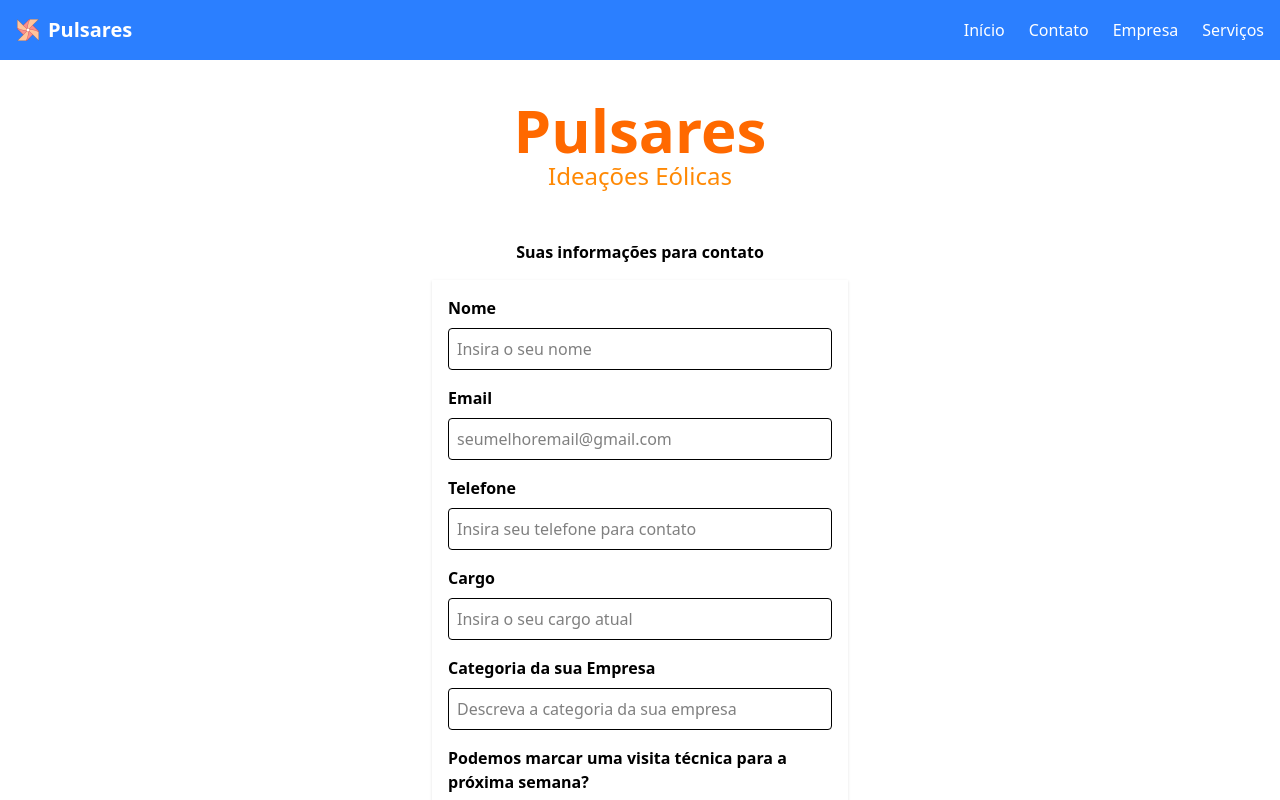
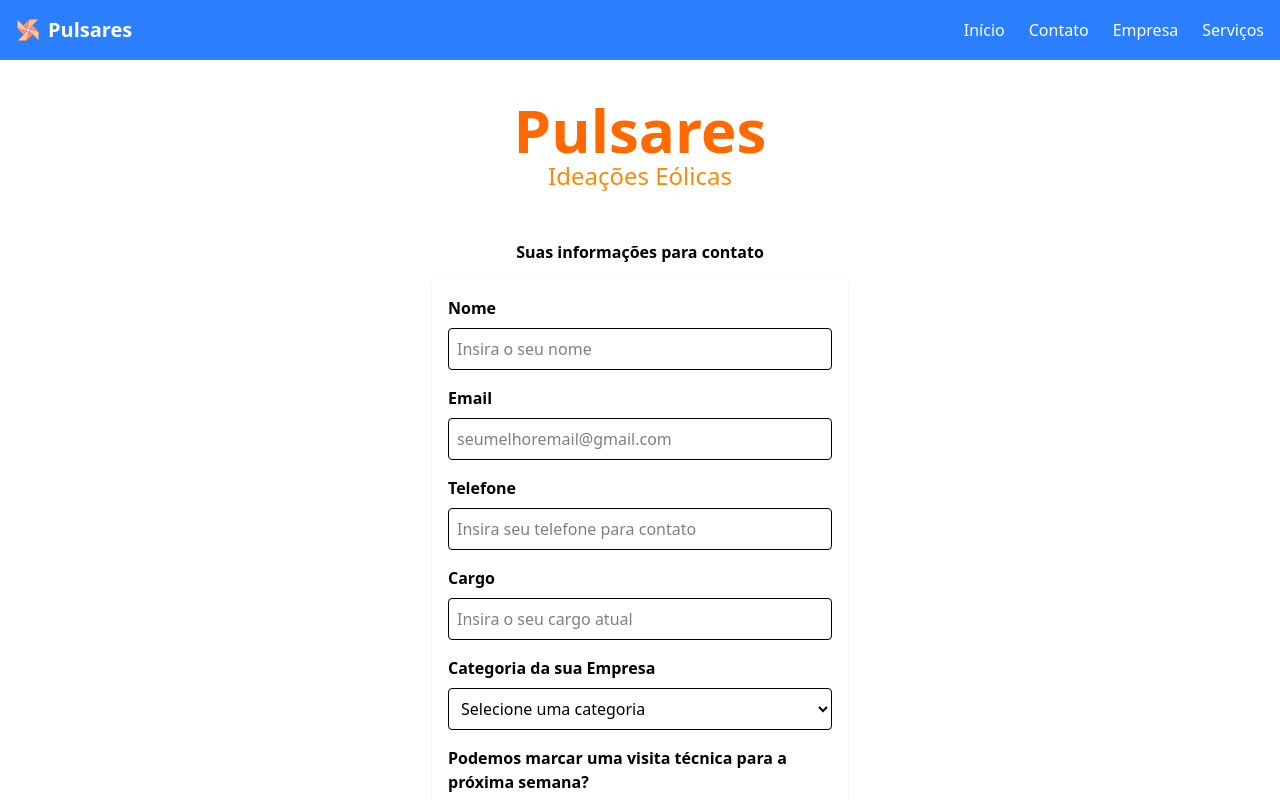
Before and after one commit to iagoponte/LandingPageCompany, a React (Vite) app in the folder frontend/: page /contact_us in a window 1280 px wide. Shown: the top 800 px of the page. Built offline with nearby package versions, Linux system fonts and the light colour scheme.

Commit message:
fix: form-select

```diff
--- a/frontend/src/components/Form/form.jsx
+++ b/frontend/src/components/Form/form.jsx
@@ -4,14 +4,68 @@ export const Form = ({ fields, onSubmit }) => {
   const {
     register,
     handleSubmit,
+    watch,
     formState: { errors },
   } = useForm();
 
    return (
+    // <form onSubmit={handleSubmit(onSubmit)} className="shadow text-black p-4 space-y-4">
+    //   {fields.map((field) => (
+    //     <div key={field.name} className="mb-4">
+    //       <label className="block mb-2 font-semibold">{field.label}</label>
+    //       {field.type === "radio" ? (
+    //         <div className="flex flex-col gap-2">
+    //           {field.options?.map((option) => (
+    //             <label key={option.value} className="flex items-center gap-2">
+    //               <input {...register(field.name, field.validation)} type="radio" value={option.value} className="accent-blue-600" />
+    //               {option.label}
+    //             </label>
+    //           ))}
+    //         </div>
+    //       ) : (
+    //         <input
+    //           {...register(field.name, field.validation)}
+    //           type={field.type}
+    //           placeholder={field.placeholder}
+    //           min={field.min}
+    //           max={field.max}
+    //           className="border p-2 rounded w-full"
+    //         />
+    //       )}
+    //       {errors[field.name] && (
+    //         <span className="text-red-500 text-sm">{errors[field.name].message}</span>
+    //       )}
+    //     </div>
+    //   ))}
+
+    //   <div className="flex items-center gap-2">
+    //   <button type="submit" className="bg-gray-800 text-white mx-auto px-4 py-2 rounded hover:bg-orange-500">
+    //     Enviar
+    //   </button>
+    //   </div>
+    // </form>
     <form onSubmit={handleSubmit(onSubmit)} className="shadow text-black p-4 space-y-4">
-      {fields.map((field) => (
-        <div key={field.name} className="mb-4">
+            {fields.map((field) => {
+
+                // --- Lógica Condicional ---
+                let isVisible = true; // Por padrão, o campo é visível
+                if (field.conditionalOn) {
+                    const watchedValue = watch(field.conditionalOn); // Observa o campo pai
+                    isVisible = watchedValue === field.conditionalValue; // Verifica se a condição é atendida
+                }
+                // --- Fim Lógica Condicional ---
+
+                // Ajusta a validação para ser obrigatória apenas se visível
+                const fieldValidation = {
+                    ...field.validation,
+                    required: isVisible ? field.validation?.required : false,
+                };
+
+                return (
+                    // Adiciona a classe 'hidden' se não for visível
+                    <div key={field.name} className={`mb-4 ${!isVisible ? 'hidden' : ''}`}>
                         <label className="block mb-2 font-semibold">{field.label}</label>
+
                         {field.type === "radio" ? (
                             <div className="flex flex-col gap-2">
                                 {field.options?.map((option) => (
@@ -21,21 +75,37 @@ export const Form = ({ fields, onSubmit }) => {
                                     </label>
                                 ))}
                             </div>
+                        // --- NOVO: Renderização do Select ---
+                        ) : field.type === "select" ? (
+                            <select
+                                {...register(field.name, field.validation)} // Usa a validação original
+                                className="border p-2 rounded w-full bg-white" // Adiciona bg-white
+                            >
+                                {field.options?.map((option) => (
+                                    <option key={option.value} value={option.value}>
+                                        {option.label}
+                                    </option>
+                                ))}
+                            </select>
+                        // --- FIM NOVO ---
                         ) : (
                             <input
-              {...register(field.name, field.validation)}
-              type={field.type}
+                                {...register(field.name, fieldValidation)} // Usa a validação ajustada
+                                type={field.type || 'text'}
                                 placeholder={field.placeholder}
                                 min={field.min}
-              max={field.max}
+                                // Opcional: Desabilita o input se não estiver visível
+                                // disabled={!isVisible}
                                 className="border p-2 rounded w-full"
                             />
                         )}
+
                         {errors[field.name] && (
                             <span className="text-red-500 text-sm">{errors[field.name].message}</span>
                         )}
                     </div>
-      ))}
+                );
+            })}
 
             <div className="flex items-center gap-2">
                 <button type="submit" className="bg-gray-800 text-white mx-auto px-4 py-2 rounded hover:bg-orange-500">
--- a/frontend/src/pages/ContactUs/contactUs.jsx
+++ b/frontend/src/pages/ContactUs/contactUs.jsx
@@ -52,22 +52,32 @@ export const ContactUs = () => {
             placeholder: "Insira o seu cargo atual",
             validation: {required: "Cargo é requerido"}
         },
-        // não vai mais ser utilizado.
-        // {
-        //     name: "windTurbineCount",
-        //     label: "Quantitativo de Torres Eólicas",
-        //     type: "number",
-        //     validation: {
-        //       required: "Por favor, insira a quantidade de torres",
-        //     },
-        // },
         {
             name: "businessType",
             label: "Categoria da sua Empresa",
-            placeholder: "Descreva a categoria da sua empresa",
+            type: "select",
+            placeholder: "Selecione uma categoria",
+            options: [
+                { value: "", label: "Selecione uma categoria" },
+                { value: "O&M", label: "Operação e Manutenção" },
+                { value: "Mantenedora de parque eólico", label: "Mantenedora" },
+                { value: "Proprietária de parque eólico", label: "Proprietária" },
+                { value: "OTHER", label: "Outros" },
+            ],
+            validation: {
+                required: "Selecione uma categoria",
+                validate: (value) => value !== "" || "Selecione uma categoria válida"
+            },
+        },
+        {
+            name: "businessTypeOther",
+            label: "Especifique a Categoria da sua Empresa:", // Label do campo de texto
             type: "text",
+            placeholder: "Digite a categoria aqui",
+            conditionalOn: "businessType", // Depende do campo 'businessType'
+            conditionalValue: "OTHER",     // Quando o valor for 'OTHER'
             validation: {
-                required: "Por favor, descreva a categoria da sua empresa",
+                required: "Por favor, especifique a categoria", // Será obrigatório APENAS quando visível
             },
         },
         {
@@ -75,18 +85,24 @@ export const ContactUs = () => {
             label: "Podemos marcar uma visita técnica para a próxima semana?",
             type: "date",
             min: minDateValue,
-            // options: [
-            //   { value: "NEXT_WEEK", label: "Sim" },
-            //   { value: "NEXT_15_DAYS", label: "Não, podemos marcar para os próximos 15 dias" },
-            // ],
-            validation: (value) => {return value >= minDateValue || "A data deve ser pelo menos uma semana a partir de hoje"},
-
+            validation:{
+                validate: (value) => {return value >= minDateValue || "A data deve ser pelo menos uma semana a partir de hoje"},
+            }
         },
     ];
 
     const handleFormSubmit = async (data) => {
-        // data.windTurbineCount = parseInt(data.windTurbineCount); //converter o valor para int, pois o back espera um int.
-        console.log("form data:", data);
+        //lógica para tratar o campo de texto OUTROS do businessType.
+        let finalBusinessType = data.businessType;
+        if (data.businessType === 'OTHER'){
+            finalBusinessType = data.businessTypeOther
+        };
+        const submissionData = {
+            ...data,
+            businessType: finalBusinessType,
+        };
+        delete submissionData.businessTypeOther; //remover o campo de texto adicional, pois não é necessário no back.
+        console.log("form data:", submissionData);
 
         //estruturar a requisição do back.
         try {
@@ -95,7 +111,7 @@ export const ContactUs = () => {
                 headers: {
                     "Content-type": "application/json",
                 },
-                body: JSON.stringify(data),
+                body: JSON.stringify(submissionData),
             });
             if (!response.ok) {
                 throw new Error("Falha ao submeter formulário"); //toastr aqui tbm
```
Lines whose indentation alone changed are shown as unchanged.
